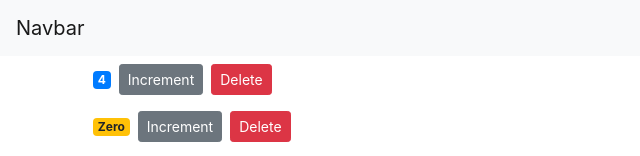
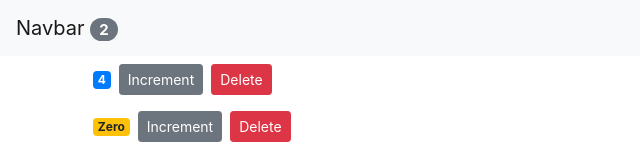
Before and after one commit to ivandtr/react-counter-app, a React (Create React App) app: page / in a window 1280 px wide. Shown: the top 156 px of the page, without its empty margins (0-640 px from the left). Built offline with nearby package versions, Linux system fonts and the light colour scheme.

Commit message:
Refactor to lift the state up to App

```diff
--- a/src/App.js
+++ b/src/App.js
@@ -1,17 +1,47 @@
-import React from 'react';
+import React, { Component } from 'react';
 import './App.css';
 import Navbar from './components/navbar';
 import Counters from './components/counters';
 
-function App() {
+class App extends Component {
+  state = {
+    counters: [
+      { id: 1, value: 4 },
+      { id: 2, value: 0 },
+      { id: 3, value: 1 },
+      { id: 4, value: 0 },
+    ],
+  };
+
+  handleIncrement = (counter) => {
+    const counters = [...this.state.counters];
+    const index = counters.indexOf(counter);
+    counters[index] = { ...counter };
+    counters[index].value++;
+    this.setState({ counters });
+  };
+
+  handleDelete = (counterId) => {
+    const counters = this.state.counters.filter((c) => c.id !== counterId);
+    this.setState({ counters });
+  };
+
+  render() {
     return (
       <React.Fragment>
-      <Navbar />
+        <Navbar
+          totalCounters={this.state.counters.filter((c) => c.value > 0).length}
+        />
         <main className="container">
-        <Counters />
+          <Counters
+            counters={this.state.counters}
+            onIncrement={this.handleIncrement}
+            onDelete={this.handleDelete}
+          />
         </main>
       </React.Fragment>
     );
   }
+}
 
 export default App;
--- a/src/components/counters.jsx
+++ b/src/components/counters.jsx
@@ -2,36 +2,15 @@ import React, { Component } from 'react';
 import Counter from './counter';
 
 class Counters extends Component {
-  state = {
-    counters: [
-      { id: 1, value: 4 },
-      { id: 2, value: 0 },
-      { id: 3, value: 1 },
-      { id: 4, value: 0 },
-    ],
-  };
-
-  handleIncrement = (counter) => {
-    const counters = [...this.state.counters];
-    const index = counters.indexOf(counter);
-    counters[index] = { ...counter };
-    counters[index].value++;
-    this.setState({ counters });
-  };
-
-  handleDelete = (counterId) => {
-    const counters = this.state.counters.filter((c) => c.id !== counterId);
-    this.setState({ counters });
-  };
-
   render() {
+    const { onDelete, onIncrement } = this.props;
     return (
       <div>
-        {this.state.counters.map((counter) => (
+        {this.props.counters.map((counter) => (
           <Counter
             key={counter.id}
-            onDelete={this.handleDelete}
-            onIncrement={this.handleIncrement}
+            onDelete={onDelete}
+            onIncrement={onIncrement}
             counter={counter}
           />
         ))}
--- a/src/components/navbar.jsx
+++ b/src/components/navbar.jsx
@@ -1,15 +1,16 @@
 import React, { Component } from 'react';
 
-class Navbar extends Component {
-  render() {
+const Navbar = ({ totalCounters }) => {
   return (
     <nav class="navbar navbar-light bg-light">
       <a class="navbar-brand" href="#">
-          Navbar
+        Navbar{' '}
+        <span className="badge badge-pill badge-secondary">
+          {totalCounters}
+        </span>
       </a>
     </nav>
   );
-  }
-}
+};
 
 export default Navbar;
--- a/src/index.js
+++ b/src/index.js
@@ -4,7 +4,6 @@ import './index.css';
 import App from './App';
 import * as serviceWorker from './serviceWorker';
 import 'bootstrap/dist/css/bootstrap.css';
-import Counters from './components/counters';
 
 ReactDOM.render(
   <React.StrictMode>
```
Lines whose indentation alone changed are shown as unchanged.
